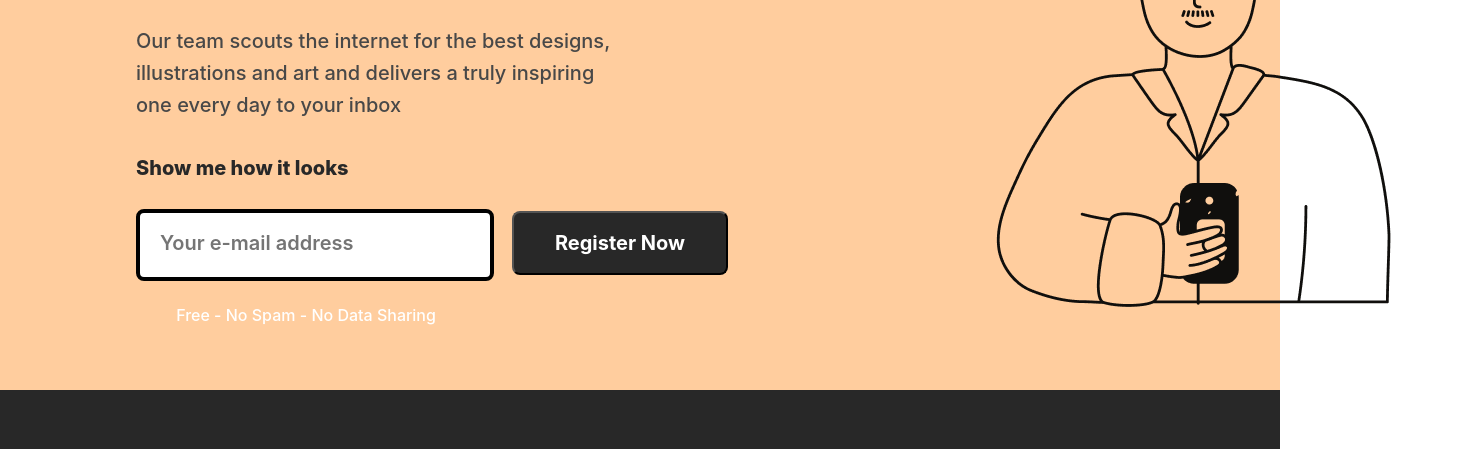
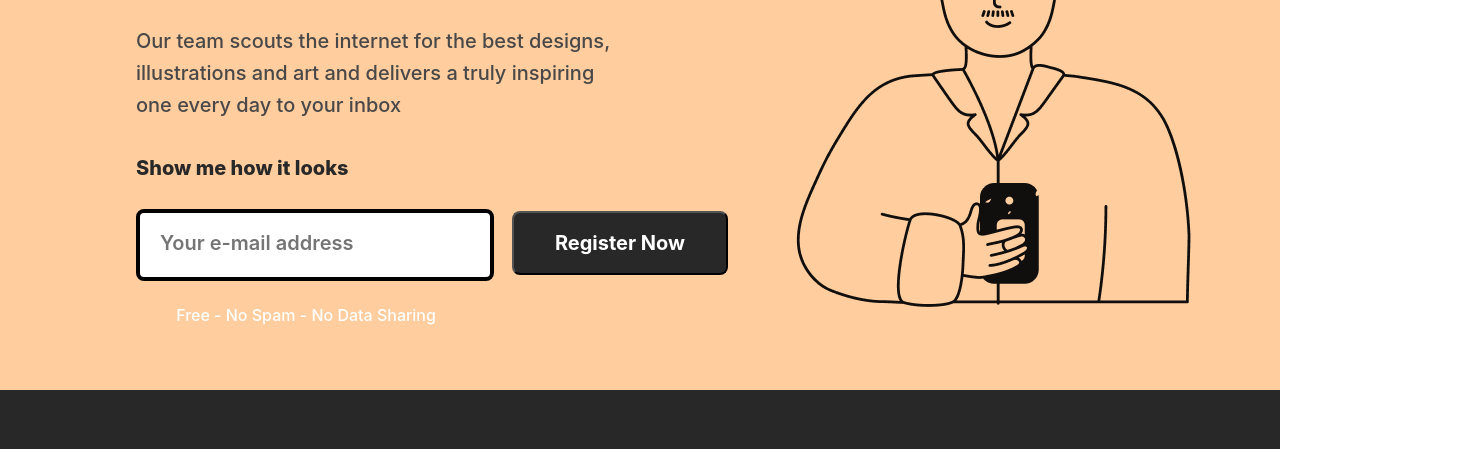
Before and after one commit to narayan-00/Cuvette-Project, a plain HTML site: page index.html in a window 1280 px wide. Shown: the part 202-651 px from the top of the page, 1480 px wide, since content can reach past the window. Drawn offline with Linux system fonts and the light colour scheme.

Commit message:
Update syle.css

```diff
--- a/syle.css
+++ b/syle.css
@@ -148,7 +148,7 @@ color: #FFFFFF;
     position: relative;
     width: 575px;
     height: 575px;
-    left:200px
+
 
 }
 .img img{
```
